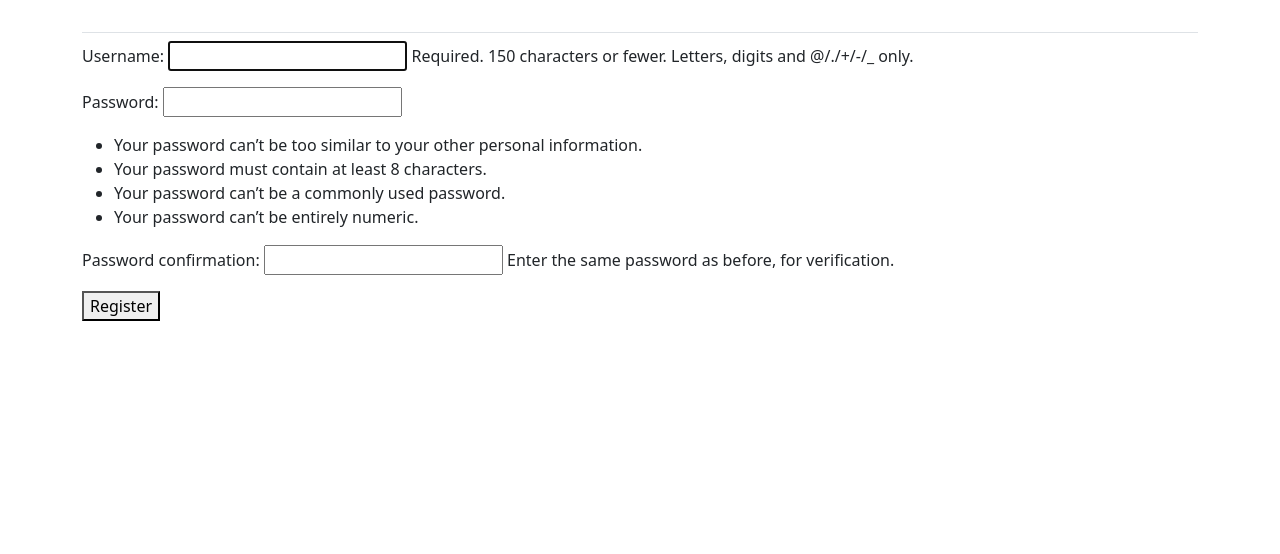
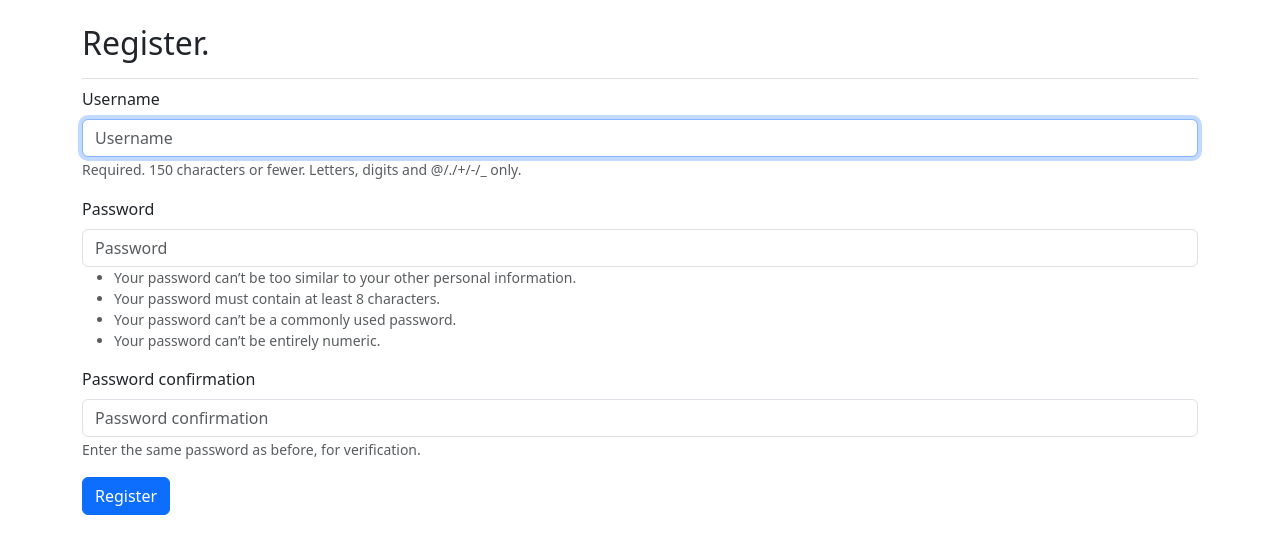
Before and after one commit to enescatagan/learning_log, a Django app: page /users/register/ in a window 1280 px wide. Shown: the part 58-612 px from the top of the page. Run offline with Django 4.2, Linux system fonts and the light colour scheme; some libraries are stand-ins or nearby versions.

Commit message:
Style: Register Page

```diff
--- a/users/templates/registration/register.html
+++ b/users/templates/registration/register.html
@@ -1,13 +1,19 @@
 {% extends 'learning_logs/base.html' %}
+{% load bootstrap5 %}
+
+{% block page_header %}
+<h2>Register.</h2>
+{% endblock page_header %}
 
 {% block content %}
+<form class="form" action="{% url 'users:register' %}" method="post">
+    {% csrf_token %}
+    {% bootstrap_form form %}
 
-<form action="{% url 'users:register' %}" method="post">
-    {% csrf_token %}
-    {{ form.as_p }}
+    {% buttons %}
+    <button name="submit" class="btn btn-primary">Register</button>
+    {% endbuttons %}
 
-    <button name="submit">Register</button>
     <input type="hidden" name="text" value="{% url 'learning_logs:index' %}" />
 </form>
-
 {% endblock content %}
```
